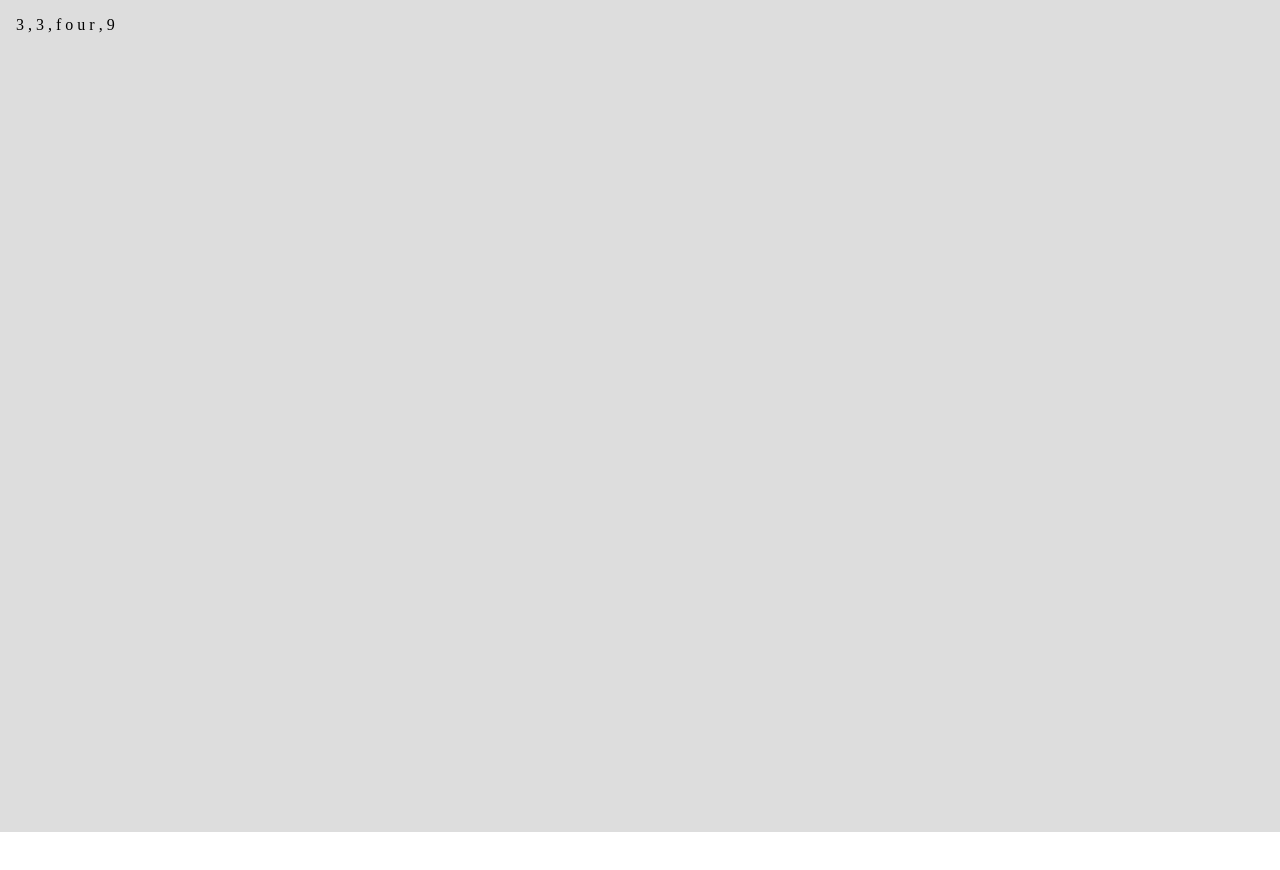
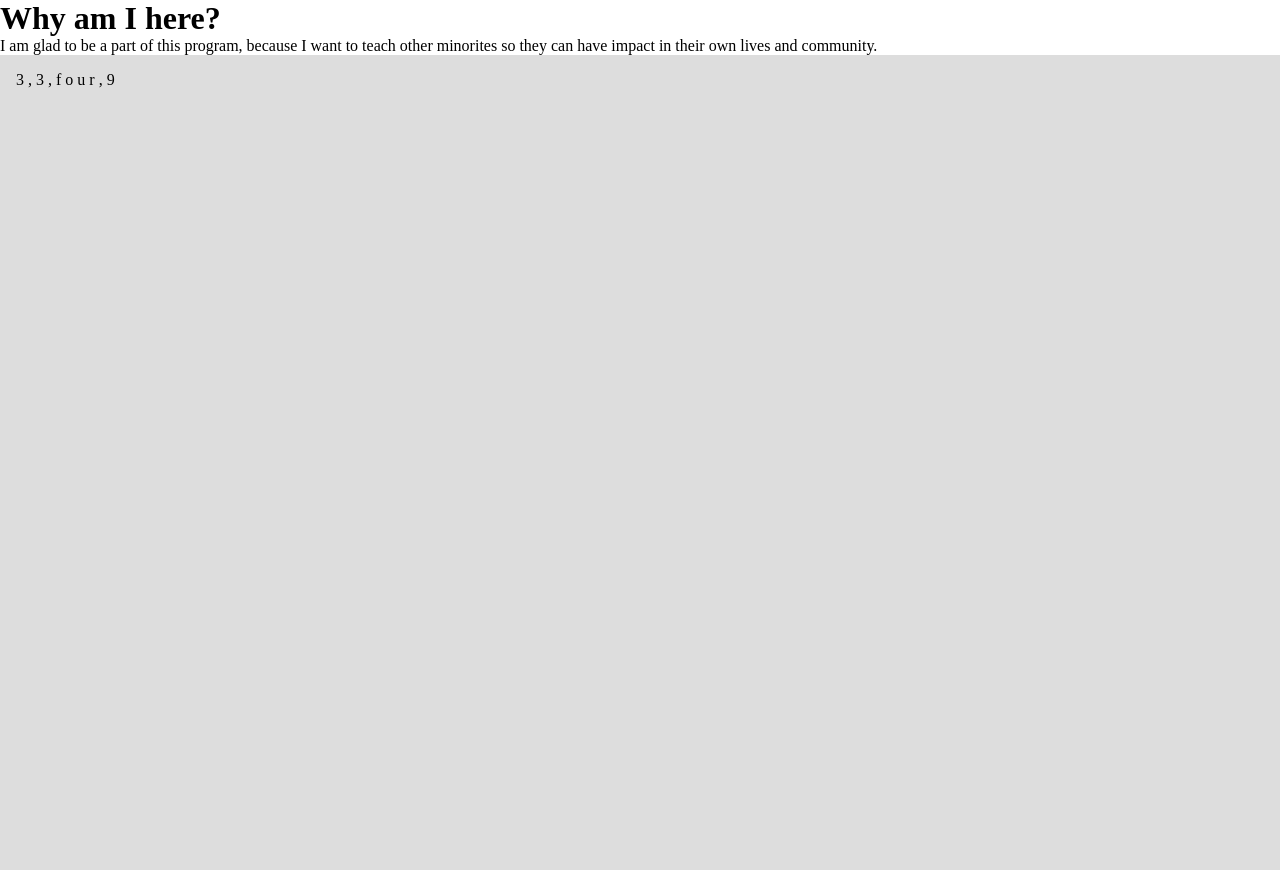
Before and after one commit to Code-the-Dream-School/web-basics-1-week-1-dpalmer1980, a plain HTML site: page index.html in a window 1280 px wide. Shown: the top 870 px of the page. Before the commit the page ends 832 px from the top, so only its background shows below. Drawn offline with Linux system fonts and the light colour scheme.

Commit message:
Updated h1 and p tag on the index html Put both in container

```diff
--- a/index.html
+++ b/index.html
@@ -10,6 +10,10 @@
   <link rel="stylesheet" href="styles.css" type="text/css">
   </head>
   <body>
+    <div class="content-container">
+      <h1>Why am I here?</h1>
+      <p>I am glad to be a part of this program, because I want to teach other minorites so they can have impact in their own lives and community. </p>
+    </div>
   <div id="target-div"></div>
   <script src="index.js" type="text/javascript"></script>
   </body>
```
